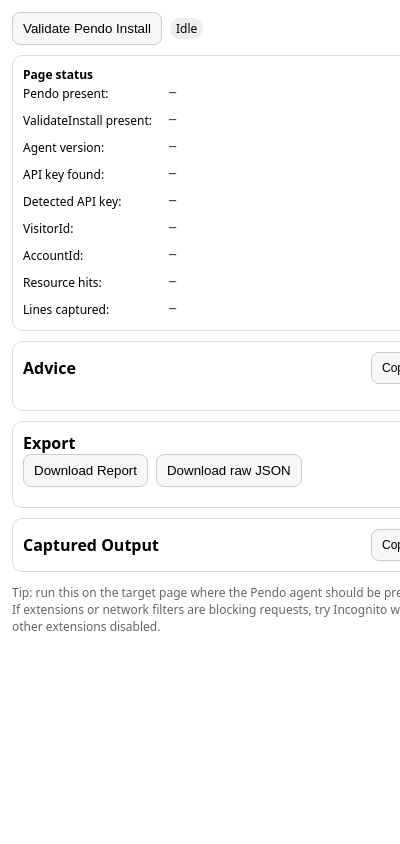
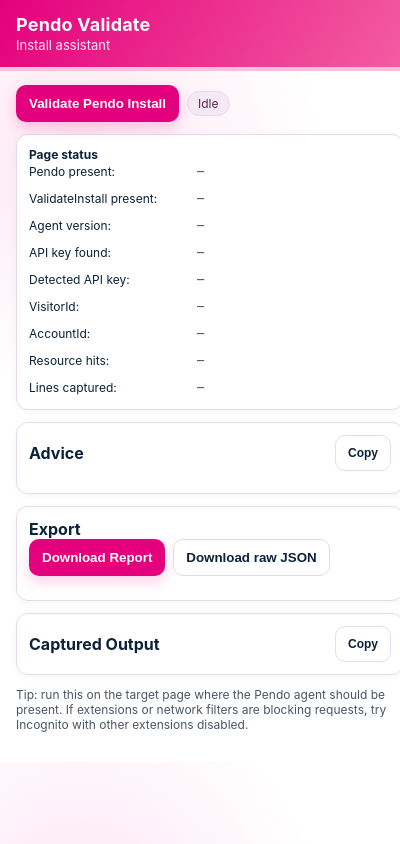
Before and after one commit to jbambury94/Pendo-Validate-Install-Extension, a browser extension: page extension/popup.html in a window 400 px wide. Shown: the top 844 px of the page. Drawn offline with Linux system fonts and the light colour scheme.

Commit message:
Refine advice and log styling for popup

```diff
--- a/extension/popup.html
+++ b/extension/popup.html
@@ -4,25 +4,100 @@
     <meta charset="utf-8" />
     <title>Pendo Validate Lite</title>
     <style>
-      body { font-family: system-ui, -apple-system, Segoe UI, Roboto, sans-serif; margin: 12px; width: 420px; }
-      button { cursor: pointer; padding: 8px 10px; border: 1px solid #ccc; border-radius: 8px; background: #f7f7f7; }
-      .row { display: flex; gap: 8px; align-items: center; margin-bottom: 10px; }
-      .badge { font-size: 12px; padding: 2px 6px; border-radius: 999px; background: #eee; }
-      .ok { background: #e7f7e7; }
-      .warn { background: #fff7e0; }
-      .err { background: #fde7e7; }
+      :root {
+        --pendo-pink: #e4007c;
+        --pendo-ink: #0b2239;
+        --pendo-rose: #f9eef5;
+        --pendo-border: #e9d9e8;
+        --pendo-green: #0f9d58;
+        --pendo-yellow: #b38600;
+        --pendo-red: #b42318;
+        --pendo-ink-soft: #4b5563;
+        --pendo-surface: #ffffff;
+      }
+      body {
+        font-family: "Inter", system-ui, -apple-system, Segoe UI, Roboto, sans-serif;
+        margin: 0;
+        background: radial-gradient(circle at 20% 20%, #fde6f2 0, #ffffff 35%, #ffffff 100%);
+        color: var(--pendo-ink);
+      }
+      .hero {
+        background: linear-gradient(120deg, var(--pendo-pink), #f35ca2);
+        color: #fff;
+        padding: 14px 16px;
+        border-bottom: 4px solid #f6c1dd;
+      }
+      .hero__title {
+        font-size: 18px;
+        font-weight: 700;
+        letter-spacing: 0.2px;
+      }
+      .hero__subtitle {
+        font-size: 13px;
+        opacity: 0.9;
+        margin-top: 2px;
+      }
+      .content {
+        padding: 14px 16px 18px;
+        width: 420px;
+        box-sizing: border-box;
+      }
+      button {
+        cursor: pointer;
+        padding: 10px 12px;
+        border-radius: 10px;
+        border: 1px solid transparent;
+        background: var(--pendo-pink);
+        color: #fff;
+        font-weight: 600;
+        box-shadow: 0 6px 14px rgba(228, 0, 124, 0.18);
+        transition: transform 0.08s ease, box-shadow 0.08s ease, background 0.12s ease;
+      }
+      button:hover { background: #c4006a; box-shadow: 0 8px 18px rgba(228, 0, 124, 0.25); }
+      button:active { transform: translateY(1px); box-shadow: 0 4px 10px rgba(228, 0, 124, 0.18); }
+      .button--ghost {
+        background: #fff;
+        color: var(--pendo-ink);
+        border-color: var(--pendo-border);
+        box-shadow: none;
+        transition: border-color 0.12s ease, color 0.12s ease, background 0.12s ease;
+      }
+      .button--ghost:hover { background: #f8f6f9; border-color: #d7c6d6; }
+      .button--ghost:active { background: #f2ecf3; }
+      .row { display: flex; gap: 8px; align-items: center; margin-bottom: 12px; flex-wrap: wrap; }
+      .badge { font-size: 12px; padding: 4px 10px; border-radius: 999px; background: #f4e9f4; color: #5c2a4d; border: 1px solid var(--pendo-border); }
+      .ok { background: #e0f6eb; color: var(--pendo-green); border-color: #b9e6cf; }
+      .warn { background: #fff2d6; color: var(--pendo-yellow); border-color: #ffe3a0; }
+      .err { background: #ffe3e3; color: var(--pendo-red); border-color: #ffb3b3; }
       pre, code { white-space: pre-wrap; word-break: break-word; font-family: ui-monospace, SFMono-Regular, Menlo, monospace; }
-      .panel { border: 1px solid #ddd; border-radius: 10px; padding: 10px; margin: 10px 0; background: #fff; }
-      .log-line { padding: 4px 0; border-bottom: 1px dashed #eee; }
-      .muted { color: #666; font-size: 12px; }
+      .panel { border: 1px solid var(--pendo-border); border-radius: 12px; padding: 12px; margin: 12px 0; background: var(--pendo-surface); box-shadow: 0 2px 8px rgba(0,0,0,0.04); }
+      .panel strong { color: var(--pendo-ink); }
+      .log-line { padding: 8px 10px; border: 1px solid var(--pendo-border); border-radius: 10px; background: #fdf8fc; display: flex; align-items: center; gap: 8px; }
+      .log-line.err { background: #fff1f1; border-color: #ffd4d4; }
+      .log-line.warn { background: #fff7e6; border-color: #ffe7b8; }
+      .log-line + .log-line { margin-top: 8px; }
+      .log-text { flex: 1; }
+      .muted { color: var(--pendo-ink-soft); font-size: 12px; }
       .small { font-size: 12px; }
       .flex { display: flex; justify-content: space-between; align-items: center; }
       .mono { font-family: ui-monospace, SFMono-Regular, Menlo, monospace; }
-      .kv { display: grid; grid-template-columns: 140px 1fr; gap: 6px; font-size: 12px; }
+      .kv { display: grid; grid-template-columns: 160px 1fr; gap: 8px; font-size: 12px; }
       .kv div { padding: 2px 0; }
+      .advice-list { list-style: none; padding-left: 0; margin: 10px 0 0; display: grid; gap: 8px; }
+      .advice-item { display: grid; grid-template-columns: auto 1fr; gap: 10px; padding: 10px 12px; border-radius: 12px; background: #f7f1f6; border: 1px solid var(--pendo-border); line-height: 1.35; }
+      .advice-item__icon { width: 18px; height: 18px; display: inline-flex; align-items: center; justify-content: center; border-radius: 50%; background: #fff; border: 1px solid #e3d2e2; color: var(--pendo-ink); font-size: 12px; }
+      .advice-item--check { background: #e9f7ef; border-color: #cfe9db; }
+      .advice-item--check .advice-item__icon { background: #fff; border-color: #bbdccb; color: var(--pendo-green); }
+      .advice-item--note .advice-item__icon { background: #fff7fd; border-color: #e5d2e1; color: var(--pendo-pink); }
+      .advice-item strong { color: var(--pendo-ink); }
     </style>
   </head>
   <body>
+    <div class="hero">
+      <div class="hero__title">Pendo Validate</div>
+      <div class="hero__subtitle">Install assistant</div>
+    </div>
+    <div class="content">
       <div class="row">
         <button id="run">Validate Pendo Install</button>
         <span id="status" class="badge">Idle</span>
@@ -46,9 +121,9 @@
       <div class="panel">
         <div class="flex">
           <strong>Advice</strong>
-        <button id="copyAdvice" class="small">Copy</button>
+          <button id="copyAdvice" class="small button--ghost">Copy</button>
         </div>
-      <ul id="advice"></ul>
+        <ul id="advice" class="advice-list" aria-live="polite"></ul>
       </div>
 
       <div class="panel">
@@ -57,14 +132,14 @@
         </div>
         <div class="row">
           <button id="exportMd">Download Report</button>
-        <button id="exportJson">Download raw JSON</button>
+          <button id="exportJson" class="button--ghost">Download raw JSON</button>
         </div>
       </div>
 
       <div class="panel">
         <div class="flex">
           <strong>Captured Output</strong>
-        <button id="copyLogs" class="small">Copy</button>
+          <button id="copyLogs" class="small button--ghost">Copy</button>
         </div>
         <div id="logs"></div>
       </div>
@@ -72,6 +147,7 @@
       <p class="muted small">
         Tip: run this on the target page where the Pendo agent should be present. If extensions or network filters are blocking requests, try Incognito with other extensions disabled.
       </p>
+    </div>
 
     <script src="popup.js"></script>
   </body>
--- a/extension/popup.js
+++ b/extension/popup.js
@@ -246,13 +246,14 @@
       // Advice and checks
       checks && checks.forEach(c => {
         const li = document.createElement('li');
-        li.textContent = `✔ ${c}`;
-        li.style.color = '#136b13';
+        li.className = 'advice-item advice-item--check';
+        li.innerHTML = `<span class="advice-item__icon" aria-hidden="true">✔</span><span>${c}</span>`;
         adviceEl.appendChild(li);
       });
       advice.forEach(a => {
         const li = document.createElement('li');
-        li.textContent = a;
+        li.className = 'advice-item advice-item--note';
+        li.innerHTML = `<span class="advice-item__icon" aria-hidden="true">•</span><span>${a}</span>`;
         adviceEl.appendChild(li);
       });
 
@@ -261,9 +262,9 @@
       } else {
         captured.forEach(({ level, text }) => {
           const div = document.createElement('div');
-          div.className = 'log-line';
           const badgeClass = level === 'error' ? 'err' : level === 'warn' ? 'warn' : 'ok';
-          div.innerHTML = `<span class="badge ${badgeClass}" style="margin-right:6px">${level}</span><span>${text}</span>`;
+          div.className = `log-line ${badgeClass}`;
+          div.innerHTML = `<span class="badge ${badgeClass}">${level}</span><span class="log-text">${text}</span>`;
           logsEl.appendChild(div);
         });
       }
```
Lines whose indentation alone changed are shown as unchanged.
